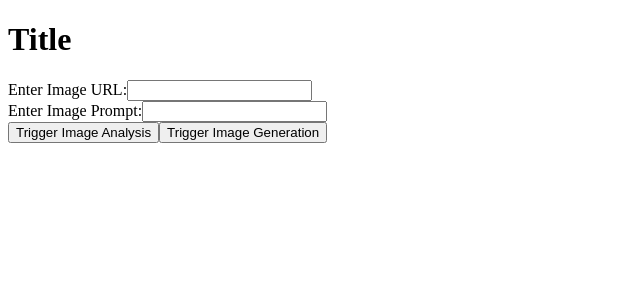
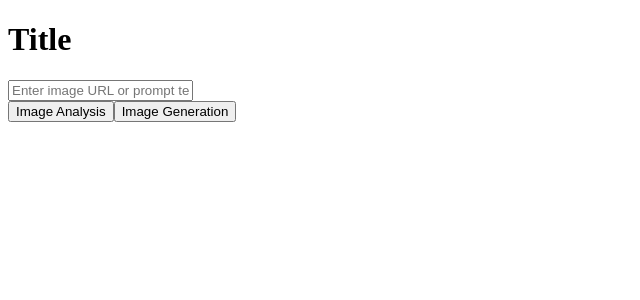
Before and after one commit to mariajosesalasmiranda/analyze-and-generate-images-with-Azure-AI, a React (Create React App) app: page / in a window 1280 px wide. Shown: the top 300 px of the page, without its empty margins (0-640 px from the left). Built offline with nearby package versions, Linux system fonts and the light colour scheme; the HTML template or start-up script is replaced by a standard one.

Commit message:
try again

```diff
--- a/src/App.js
+++ b/src/App.js
@@ -2,43 +2,38 @@ import React, { useState } from 'react';
 
 function App() {
   const [imageUrl, setImageUrl] = useState('');
-  const [prompt, setPrompt] = useState('');
+  const [promptText, setPromptText] = useState('');
 
   const handleImageUrlChange = (event) => {
     setImageUrl(event.target.value);
   };
 
-  const handlePromptChange = (event) => {
-    setPrompt(event.target.value);
+  const handlePromptTextChange = (event) => {
+    setPromptText(event.target.value);
   };
 
   const handleImageAnalysis = () => {
-    // Logic to trigger image analysis
-    // You can use 'imageUrl' to access the entered URL
-    console.log('Image analysis triggered with URL:', imageUrl);
+    // Add code to trigger image analysis (will be implemented later)
+    console.log('Image analysis triggered');
   };
 
   const handleImageGeneration = () => {
-    // Logic to trigger image generation
-    // You can use 'prompt' to access the entered prompt
-    console.log('Image generation triggered with prompt:', prompt);
+    // Add code to trigger image generation (will be implemented later)
+    console.log('Image generation triggered');
   };
 
   return (
     <div className="App">
       <h1>Title</h1>
-      <label>
-        Enter Image URL:
-        <input type="text" value={imageUrl} onChange={handleImageUrlChange} />
-      </label>
+      <input
+        type="text"
+        placeholder="Enter image URL or prompt text"
+        value={imageUrl}
+        onChange={handleImageUrlChange}
+      />
       <br />
-      <label>
-        Enter Image Prompt:
-        <input type="text" value={prompt} onChange={handlePromptChange} />
-      </label>
-      <br />
-      <button onClick={handleImageAnalysis}>Trigger Image Analysis</button>
-      <button onClick={handleImageGeneration}>Trigger Image Generation</button>
+      <button onClick={handleImageAnalysis}>Image Analysis</button>
+      <button onClick={handleImageGeneration}>Image Generation</button>
     </div>
   );
 }
```
